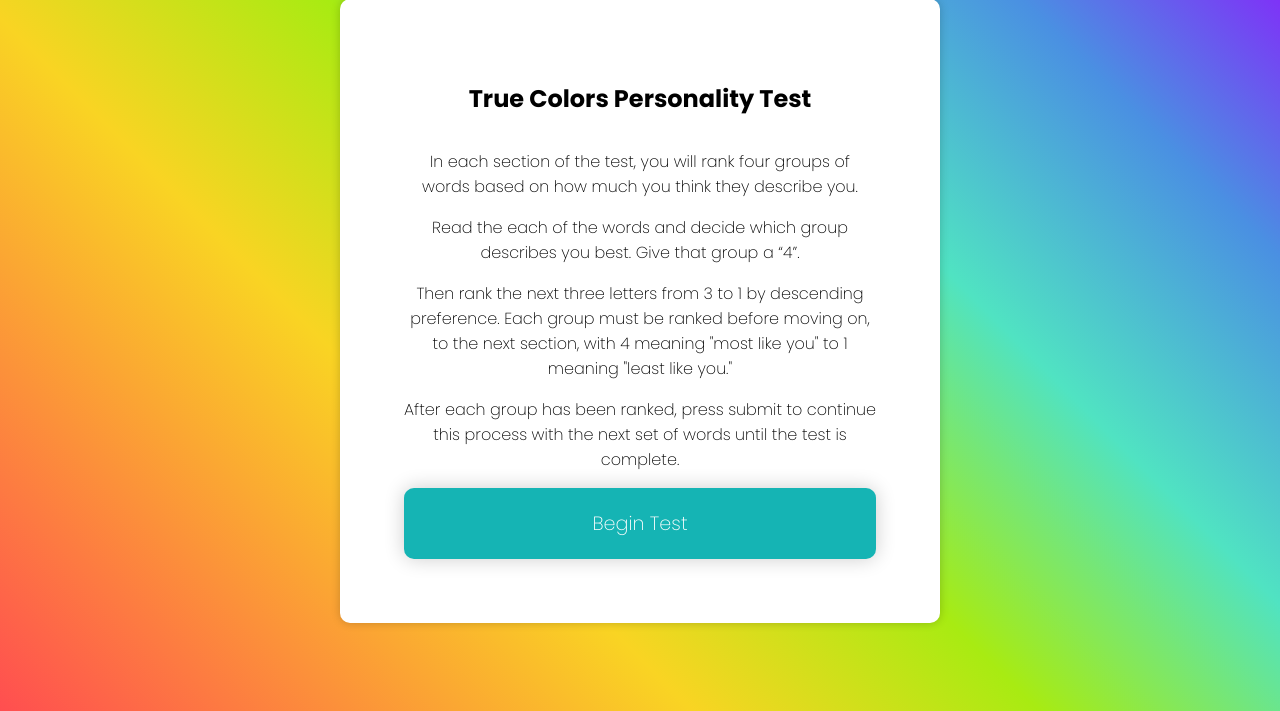
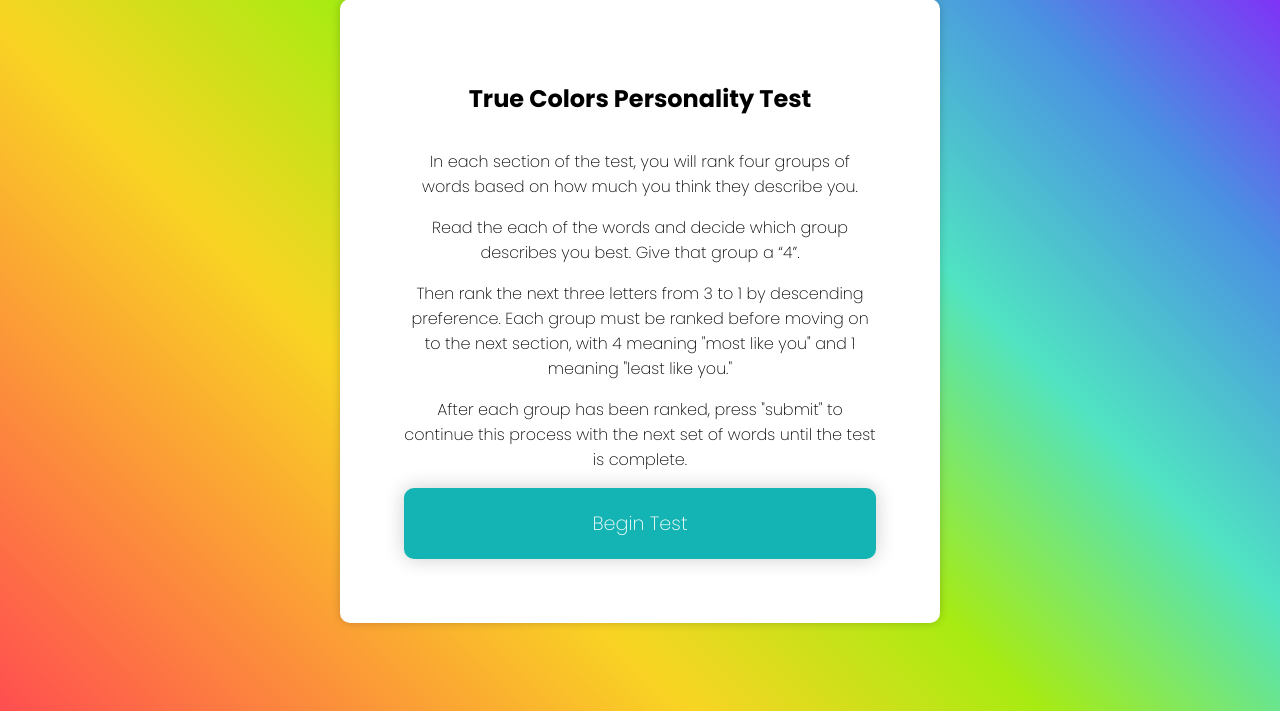
Before and after one commit to cs298-398f23/trueColorsWebApp, a Flask app: page / in a window 1280 px wide. Shown: the part 89-800 px from the top of the page. Run offline with Flask 3, Linux system fonts and the light colour scheme.

Commit message:
Update index.html
Typo correction

```diff
--- a/templates/index.html
+++ b/templates/index.html
@@ -15,9 +15,9 @@
     <!-- Instructions for the test -->
     <p>In each section of the test, you will rank four groups of words based on how much you think they describe you.</p>
     <p>Read the each of the words and decide which group describes you best. Give that group a “4”.</p>
-    <p>Then rank the next three letters from 3 to 1 by descending preference. Each group must be ranked before moving on,
-        to the next section, with 4 meaning "most like you" to 1 meaning "least like you."</p>
-    <p>After each group has been ranked, press submit to continue this process with the next set of words until the test is complete.</p>
+    <p>Then rank the next three letters from 3 to 1 by descending preference. Each group must be ranked before moving on
+        to the next section, with 4 meaning "most like you" and 1 meaning "least like you."</p>
+    <p>After each group has been ranked, press "submit" to continue this process with the next set of words until the test is complete.</p>
     <!-- "Begin Test" button-->
     <button type="button", id="start_button">Begin Test</button>
 
```
